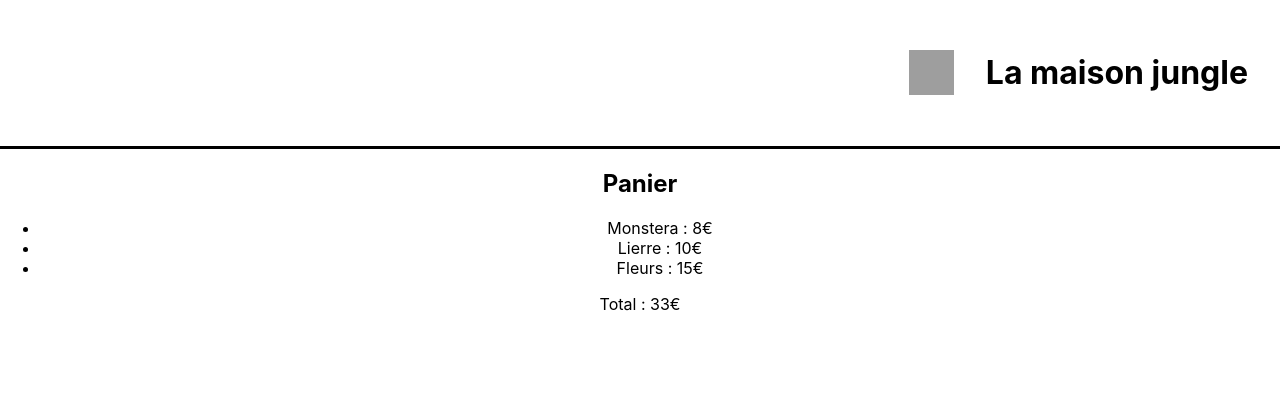
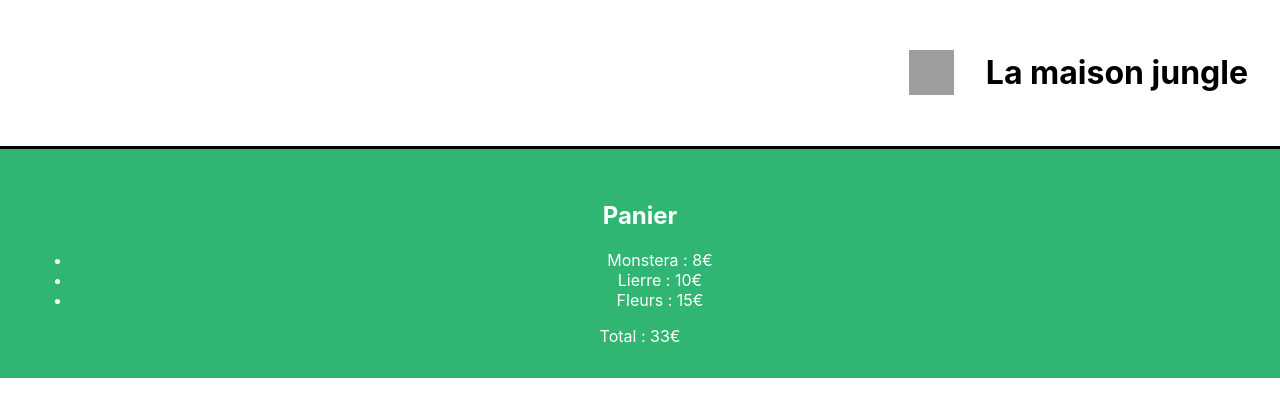
Before and after one commit to RouanLaporal/La_maison_jungle, a React (Create React App) app: page / in a window 1280 px wide. Shown: the top 416 px of the page. Built offline with nearby package versions, Linux system fonts and the light colour scheme; grey boxes are pictures that could not be loaded.

Commit message:
Style add some style to our cart component

```diff
--- a/src/components/Cart/Cart.css
+++ b/src/components/Cart/Cart.css
@@ -0,0 +1,6 @@
+
+.lmj-cart{
+    padding: 32px;
+    color: white;
+    background-color: #31b572;
+}
--- a/src/components/Cart/Cart.tsx
+++ b/src/components/Cart/Cart.tsx
@@ -1,10 +1,10 @@
-
+import './Cart.css';
 function Cart(){
     const monsteraPrice = 8
     const ivyPrice = 10
     const flowerPrice = 15
     return (
-        <div>
+        <div className='lmj-cart'>
         <h2>Panier</h2>
         <ul role="dialog">
             <li>Monstera : {monsteraPrice}€</li>
```
